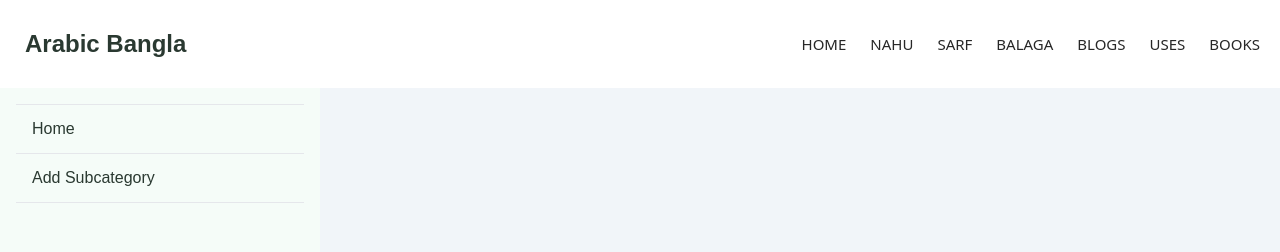
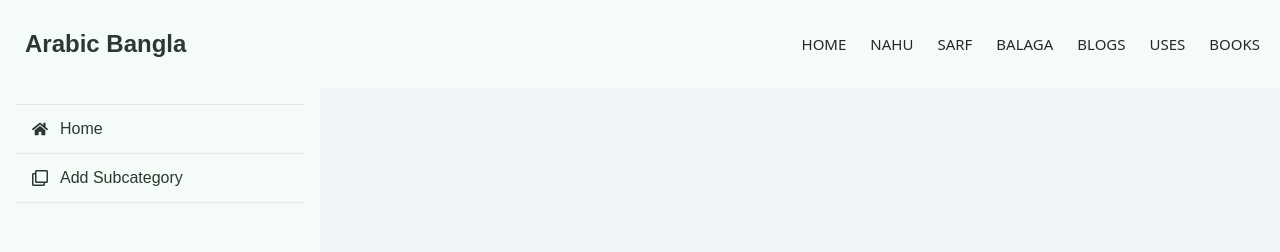
Before and after one commit to AlasicaTheRevolution/arabic-bangla, a React (Create React App) app: page /dashboard in a window 1280 px wide. Shown: the top 252 px of the page. Built offline with nearby package versions, Linux system fonts and the light colour scheme.

Commit message:
set icons -omar

```diff
--- a/src/App.js
+++ b/src/App.js
@@ -6,10 +6,12 @@ import Nahu from "./Pages/Nahu/Nahu";
 import Dashboard from "./Pages/Dashboard/AdminDashboard";
 import DashboardHome from "./Pages/Dashboard/DashboardHome";
 import AddSubCategory from "./Pages/Dashboard/AddSubCategory";
+import Navbar from "./Pages/Shared/Navbar/Navbar";
 
 function App() {
   return (
     <div>
+      {/* <Navbar/> */}
       <Routes>
         <Route path="/" element={<Home />} />
         <Route path="/login" element={<Login />} />
--- a/src/Pages/Dashboard/AdminDashboard.js
+++ b/src/Pages/Dashboard/AdminDashboard.js
@@ -1,5 +1,6 @@
 import React from "react";
 import { Link, Outlet } from "react-router-dom";
+import { FaHome, FaRegClone } from "react-icons/fa";
 import DashboardNavbar from "./DashboardNavbar";
 
 const AdminDashboard = () => {
@@ -16,11 +17,11 @@ const AdminDashboard = () => {
           <ul class="menu p-4 overflow-y-auto w-80 bg-base-100 text-base-content">
             <hr />
             <li>
-              <Link to="/dashboard">Home</Link>
+              <Link to="/dashboard"><FaHome/>Home</Link>
             </li>
             <hr />
             <li>
-              <Link to="/dashboard/add-subcategory">Add Subcategory</Link>
+              <Link to="/dashboard/add-subcategory"><FaRegClone/> Add Subcategory</Link>
             </li>
             <hr />
           </ul>
--- a/src/Pages/Dashboard/DashboardNavbar.js
+++ b/src/Pages/Dashboard/DashboardNavbar.js
@@ -5,7 +5,7 @@ import CustomLink from "../CustomLink/CustomLink";
 const DashboardNavbar = () => {
   return (
     <div>
-      <div className="navbar py-5 bg-white justify-between">
+      <div className="navbar py-5 bg-[#f5fcf8] justify-between">
         <div>
           <div className="dropdown">
             <label tabIndex={0} className="btn btn-ghost lg:hidden">
```
